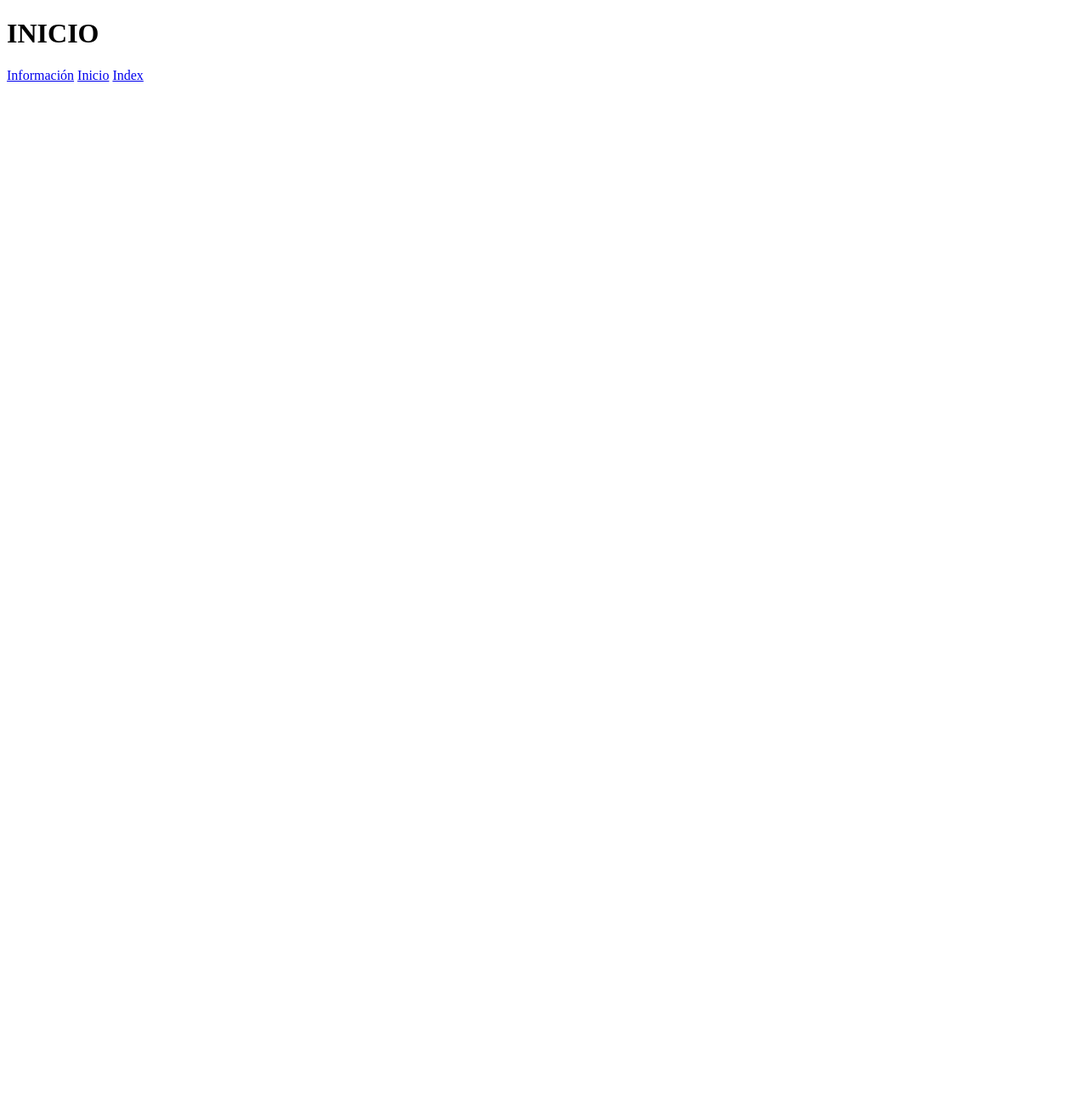
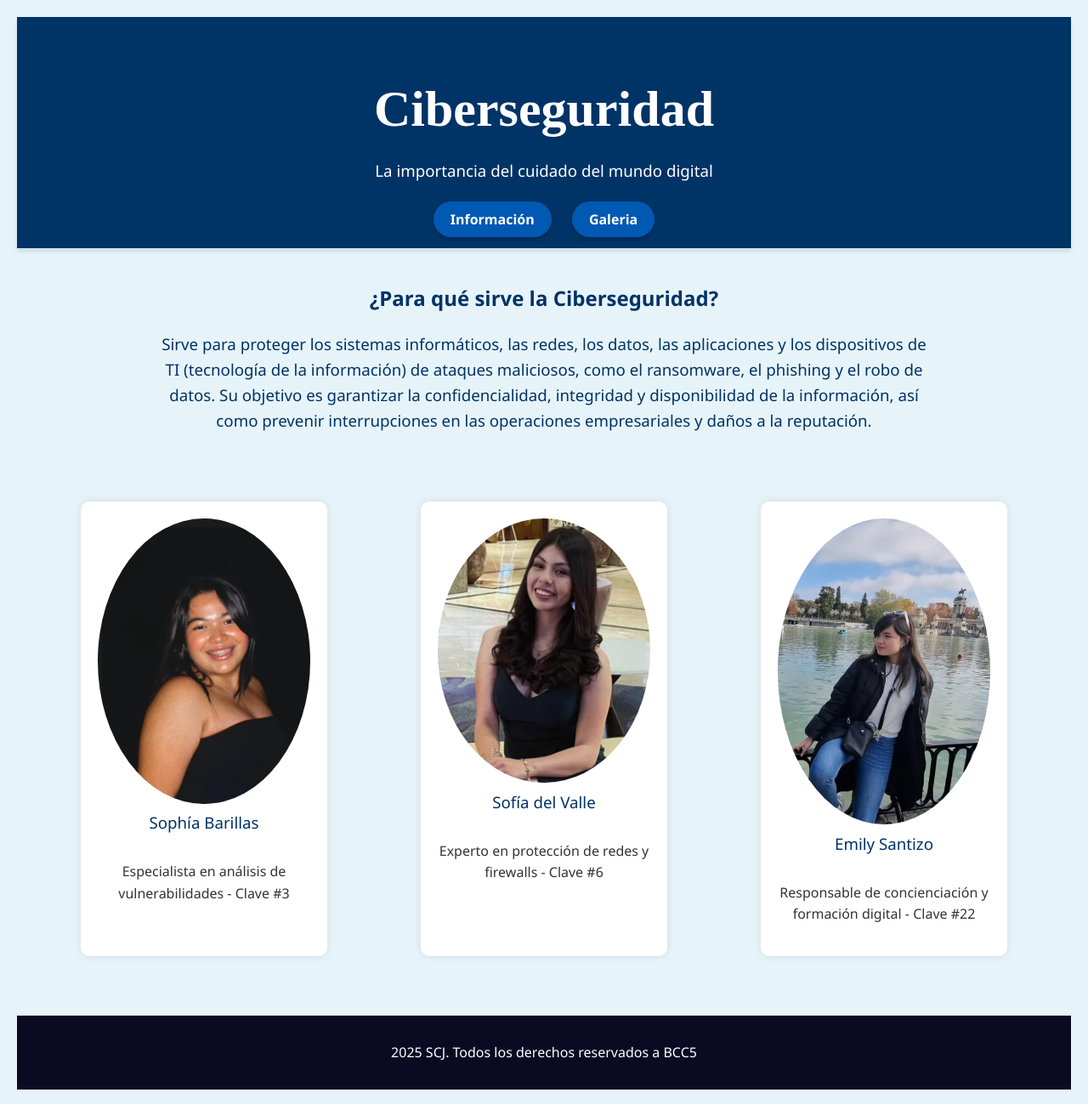
Before and after one commit to Abril1278/Proyecto_ciberseguridad, a plain HTML site: page index.html in a window 1280 px wide. Shown: the whole page at 85% size. Before the commit the page ends 800 px from the top, so only its background shows below. Drawn offline with Linux system fonts and the light colour scheme.

Commit message:
Final Inicio

```diff
--- a/index.html
+++ b/index.html
@@ -3,16 +3,44 @@
 <head>
     <meta charset="UTF-8">
     <meta name="viewport" content="width=device-width, initial-scale=1.0">
-    <title>Document</title>
+    <link rel="stylesheet" href="style.css">
+    <title>Inicio Ciberseguridad</title>
 </head>
+
 <body>
     <header>
-        <h1>INICIO</h1>
+        <h1>Ciberseguridad</h1>
+        <h3>La importancia del cuidado del mundo digital</h3>
+        <a href = "informacion.html"> Información</a>
+        <a href = "galeria.html"> Galeria</a>
     </header>
-    <a href = "informacion.html"> Información</a>
-    <a href = "galeria.html"> Inicio</a>
-    <a href = "index.html"> Index</a>
 
+    <section class="infor">
+        <h2>¿Para qué sirve la Ciberseguridad?</h2>
+        <h3>Sirve para proteger los sistemas informáticos, las redes, los datos, las aplicaciones y los dispositivos de TI (tecnología de la información) de ataques maliciosos, como el ransomware, el phishing y el robo de datos. Su objetivo es garantizar la confidencialidad, integridad y disponibilidad de la información, así como prevenir interrupciones en las operaciones empresariales y daños a la reputación. </h3>
+    </section>
+
+    <section class="equipo">
+        <div class="miembro">
+            <img src="Imagenes/sophi.jpeg" alt="Foto Sophía">
+            <h3>Sophía Barillas</h3>
+            <p>Especialista en análisis de vulnerabilidades - Clave #3</p>
+        </div>
+        <div class="miembro">
+            <img src="Imagenes/sofia.jpeg" alt="Foto de Sofía">
+            <h3>Sofía del Valle</h3>
+            <p>Experto en protección de redes y firewalls - Clave #6</p>
+        </div>
+        <div class="miembro">
+            <img src="Imagenes/emily.jpeg" alt="Foto de Emily">
+            <h3>Emily Santizo</h3>
+            <p>Responsable de concienciación y formación digital - Clave #22</p>
+        </div>
+    </section>
+
+    <footer>
+        <p> 2025 SCJ. Todos los derechos reservados a BCC5</p>
+    </footer>
 
 </body>
 </html>
--- a/style.css
+++ b/style.css
@@ -1,3 +1,107 @@
+
 body {
-    background-color:antiquewhite;
+    font-family: 'Segoe UI', Tahoma, Geneva, Verdana, sans-serif;
+    margin: 0;
+    padding: 0;
+    background-color: #e6f4fa;
+    color: #333;
+    line-height: 1.6;
+    display: grid;
+    grid-template-columns: 1fr;
+    gap: 20px;
+    padding: 20px;
 }
+
+.intro {
+            padding: 30px;
+            text-align: center;
+}
+
+
+header {
+    background-color: #003366;
+    color: white;
+    padding: 20px 0;
+    text-align: center;
+    box-shadow: 0 4px 6px rgba(0, 0, 0, 0.1);
+}
+
+header h1 {
+    color: white;
+    font-family: serif;
+    font-size: 60px;
+    margin-bottom: 10px;
+}
+
+
+header a {
+    background-color: #0059b3;
+    color: white;
+    padding: 10px 20px;
+    text-decoration: none;
+    border-radius: 30px;
+    font-weight: bold;
+    margin: 0 10px;
+    transition: background-color 0.3s ease, transform 0.2s ease;
+    box-shadow: 0 2px 5px rgba(0, 0, 0, 0.2);
+}
+
+header a:hover {
+    background-color: #0077e6;
+    transform: translateY(-2px);
+}
+
+
+h1, h2, h3 {
+    text-align: center;
+    color: #003366;
+}
+
+header h3 {
+	color: white;
+}
+
+
+h3 {
+    margin: 0 auto 30px;
+    max-width: 900px;
+    font-weight: normal;
+}
+
+
+.equipo {
+            display: flex;
+            justify-content: space-around;
+            flex-wrap: wrap;
+            padding: 20px;
+        }
+        .miembro {
+            width: 250px;
+            background-color: white;
+            border-radius: 10px;
+            box-shadow: 0 0 10px rgba(0,0,0,0.1);
+            margin: 10px;
+            text-align: center;
+            padding: 20px;
+        }
+        .miembro img {
+            width: 100%;
+            height: auto;
+            border-radius: 50%;
+        }
+        footer {
+            text-align: center;
+            padding: 15px;
+            background-color: #0a0a23;
+            color: white;
+            margin-top: 20px;
+        }
+
+
+@media (max-width: 768px) {
+    h1, h2, h3 {
+        font-size: 1.2em;
+        padding: 0 10px;
+    }
+
+}
```
Also changed, not shown: informacion.html (+3 -2 lines), Imagenes/emily.jpeg (added), Imagenes/sofia.jpeg (added), Imagenes/sophi.jpeg (added).
